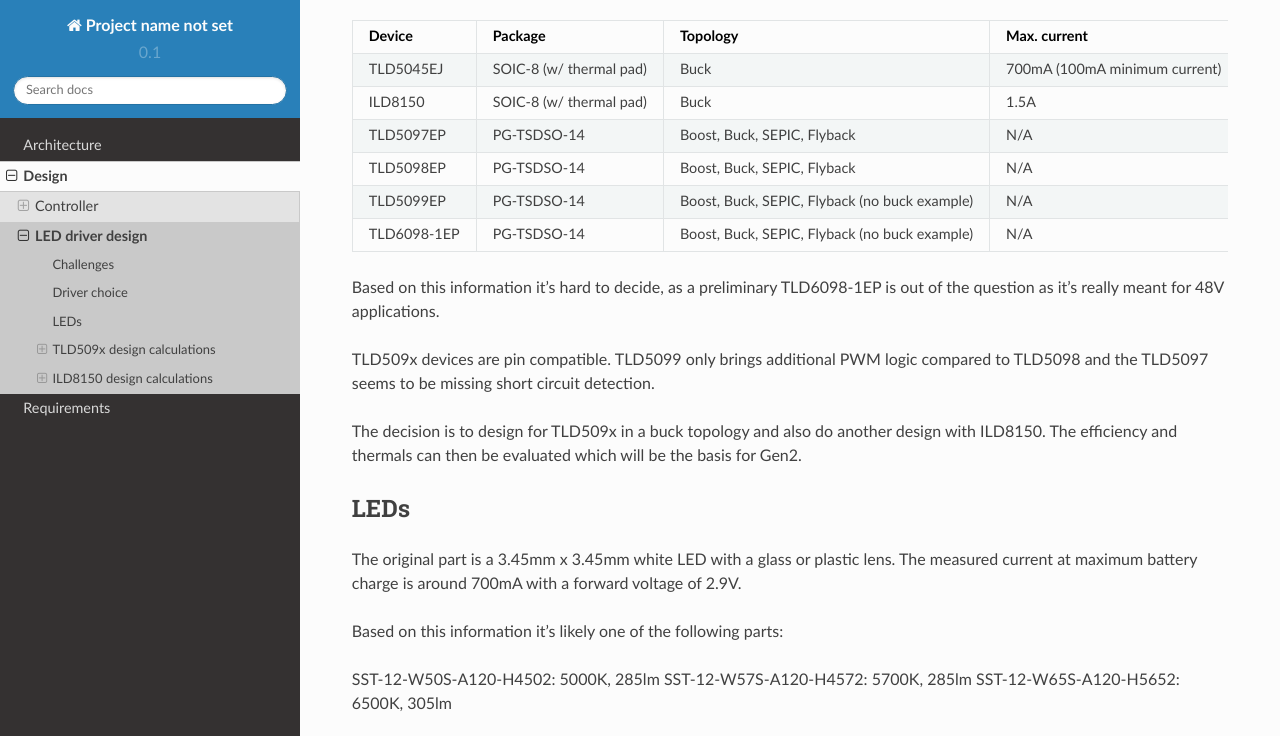
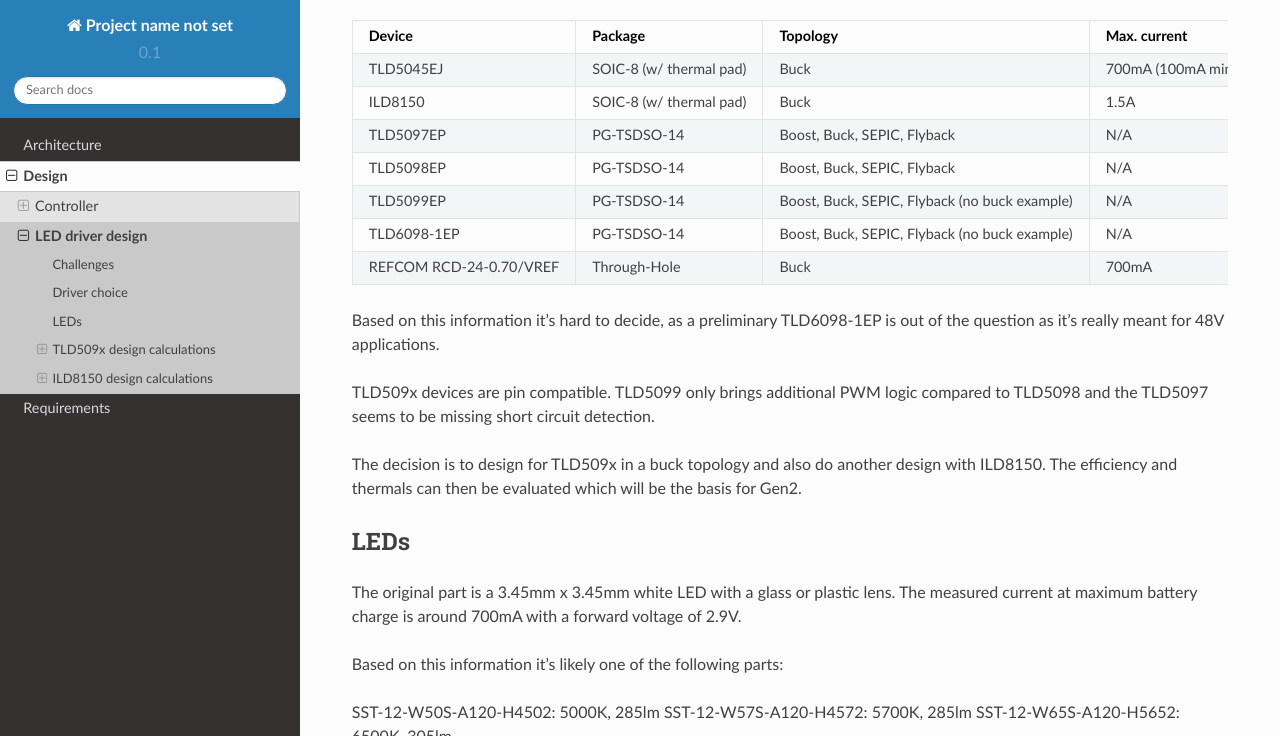
Before and after one commit to c4deszes/bike-front-light, a Sphinx documentation site: the page built from hw/docs/design/led_driver.rst, in a window 1280 px wide and 900 px high, scrolled down 496 px, cut to the strip 0-736 px from the top of the window. Built offline with Sphinx 7.4.7 and the Read the Docs theme 2.0.0, drawn with Linux system fonts in a browser that asks for light colours.

Commit message:
Hardware schematic cleanup

```diff
--- a/hw/docs/design/led_driver.rst
+++ b/hw/docs/design/led_driver.rst
@@ -95,6 +95,16 @@ Power series ICs.
       - Yes
       - Yes (non-distinct)
       - Yes (non-distinct)
+      - Yes
+      - Yes
+
+    * - REFCOM RCD-24-0.70/VREF
+      - Through-Hole
+      - Buck
+      - 700mA
+      - No
+      - No
+      - No
       - Yes
       - Yes
 
```
Also changed, not shown: other parts of hw/docs/design/led_driver.rst (+1 -1 lines), 6 other files.
